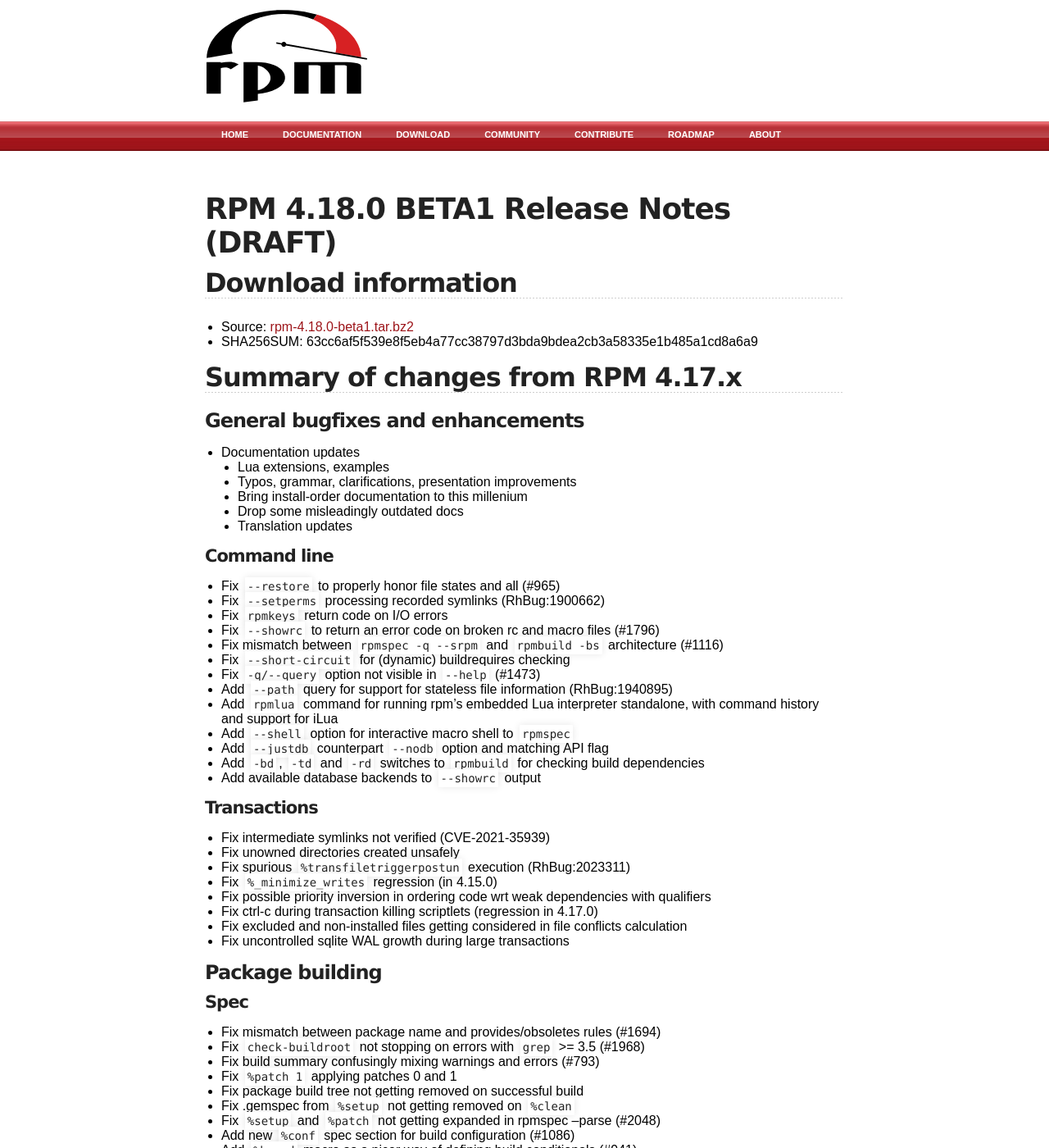
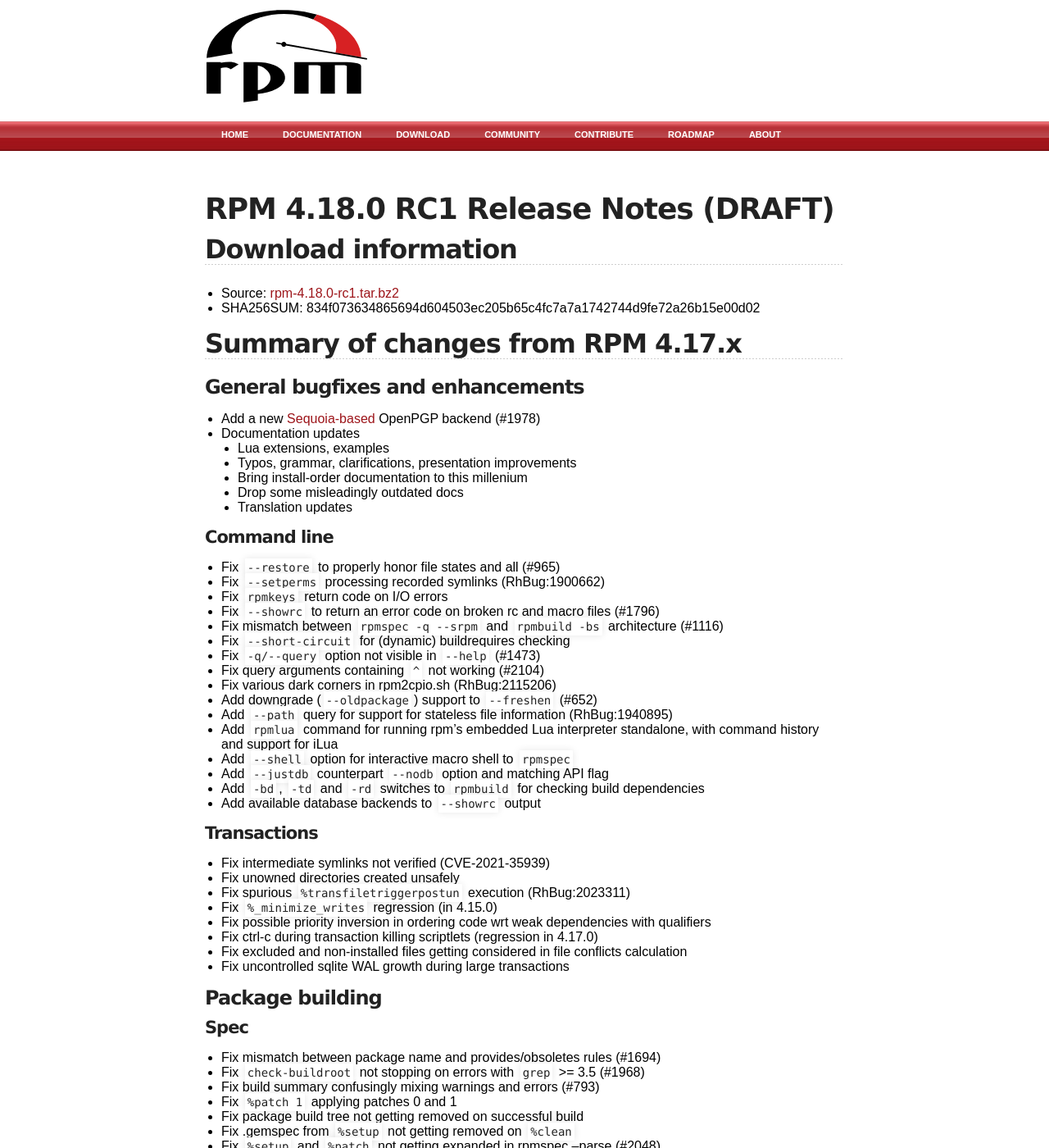
Before and after one commit to rpm-software-management/rpm-web, a Jekyll site: the page built from wiki/Releases/4.18.0.md, in a window 1280 px wide and 1400 px high. Shown: the whole window at 82% size. Built offline with Jekyll 4.4.1, drawn with Linux system fonts in a browser that asks for light colours; some of the changed text lies outside the part shown.

Commit message:
Release rpm 4.18.0-rc1

```diff
--- a/wiki/Releases/4.18.0.md
+++ b/wiki/Releases/4.18.0.md
@@ -3,15 +3,16 @@ layout: default
 title: rpm.org - Releases
 ---
 
-# RPM 4.18.0 BETA1 Release Notes (DRAFT)
+# RPM 4.18.0 RC1 Release Notes (DRAFT)
 
 ## Download information
- * Source: [rpm-4.18.0-beta1.tar.bz2](https://ftp.osuosl.org/pub/rpm/releases/testing/rpm-4.18.0-beta1.tar.bz2)
- * SHA256SUM: 63cc6af5f539e8f5eb4a77cc38797d3bda9bdea2cb3a58335e1b485a1cd8a6a9
+ * Source: [rpm-4.18.0-rc1.tar.bz2](https://ftp.osuosl.org/pub/rpm/releases/testing/rpm-4.18.0-beta1.tar.bz2)
+ * SHA256SUM: 834f073634865694d604503ec205b65c4fc7a7a1742744d9fe72a26b15e00d02
 
 ## Summary of changes from RPM 4.17.x
 
 ### General bugfixes and enhancements
+* Add a new [Sequoia-based](https://sequoia-pgp.org/) OpenPGP backend (#1978)
 * Documentation updates
   * Lua extensions, examples
   * Typos, grammar, clarifications, presentation improvements
@@ -28,6 +29,9 @@ title: rpm.org - Releases
   (#1116)
 * Fix `--short-circuit` for (dynamic) buildrequires checking
 * Fix `-q/--query` option not visible in `--help` (#1473)
+* Fix query arguments containing `^` not working (#2104)
+* Fix various dark corners in rpm2cpio.sh (RhBug:2115206)
+* Add downgrade (`--oldpackage`) support to `--freshen` (#652)
 * Add `--path` query for support for stateless file information (RhBug:1940895)
 * Add `rpmlua` command for running rpm's embedded Lua interpreter standalone,
   with command history and support for iLua
@@ -59,6 +63,9 @@ title: rpm.org - Releases
 * Fix package build tree not getting removed on successful build
 * Fix .gemspec from `%setup` not getting removed on `%clean`
 * Fix `%setup` and `%patch` not getting expanded in rpmspec --parse (#2048)
+* Fix missing quotes on %sources and %patches (#1445)
+* Add new `SourceLicense` tag for specifying a source license different from
+  the binary license (#2079)
 * Add new `%conf` spec section for build configuration (#1086)
 * Add `%bcond` macro as a nicer way of defining build conditionals (#941)
 * Add an optional "override clock" from `SOURCE_DATE_EPOCH` environment
@@ -106,6 +113,7 @@ title: rpm.org - Releases
 * Fix signing of packages unusual filenames
 * Fix subkey binding timestamp used for main gpg-pubkey (#2004)
 * Add support for --import in fs keyring
+* Add support for linting keys on import (Sequoia backend only)
 
 ### Plugins
 * Fix IMA causing install failure on filesystems without xattr support
@@ -125,6 +133,7 @@ title: rpm.org - Releases
 * Fix off-by-one in `rpm.call()`
 * Fix newline behavior in interactive mode
 * Fix `rpm.next_file()` to be usable only inside scriptlets with input
+* Fix rpm.vercmp() error message on second argument (#2165)
 * Add `rpm.splitargs()` and `rpm.unsplitargs()` functions for macro argument
   processing
 * Add auto-print of `return`ed values from macros
```
Also changed, not shown: download.md (+1 -1 lines), index.md (+7 -0 lines), timeline.md (+7 -0 lines).
